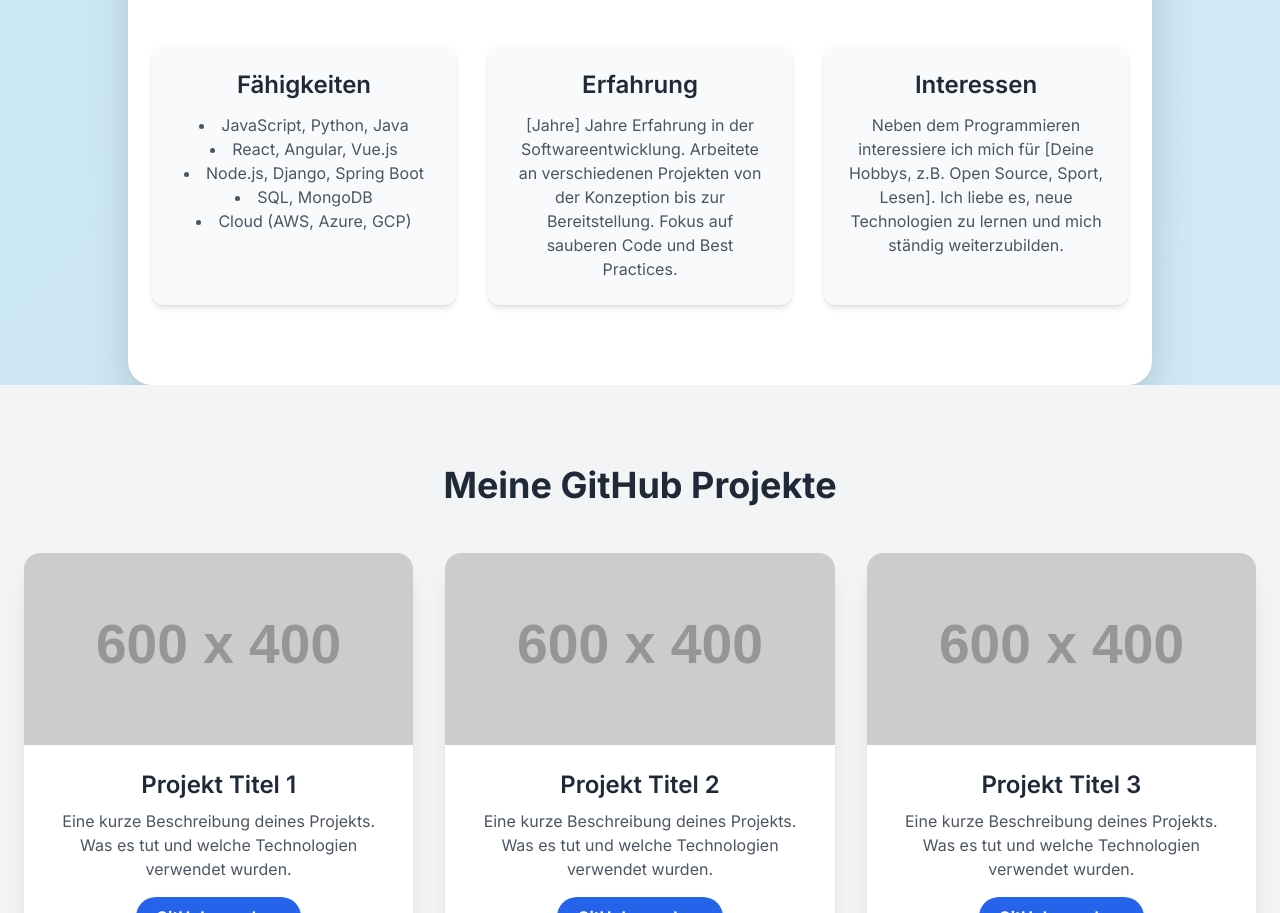
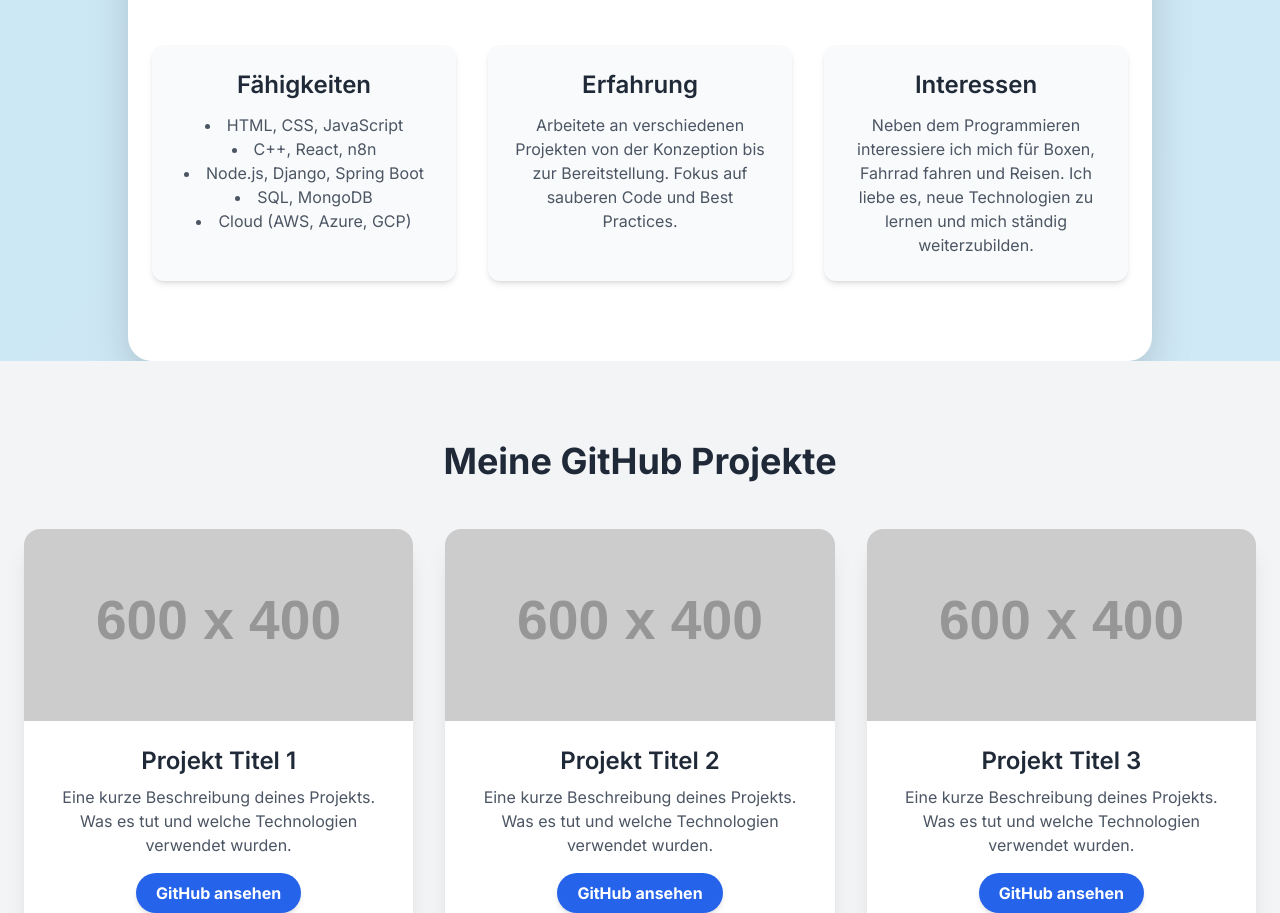
Before and after one commit to Pelutson/MiehePlana, a website: page index.html in a window 1280 px wide. Shown: the part 1051-1964 px from the top of the page. Drawn offline with nearby package versions, Linux system fonts and the light colour scheme; placeholder pictures from the web are drawn by us.

Commit message:
Update index.html

```diff
--- a/index.html
+++ b/index.html
@@ -91,8 +91,8 @@
                 <div class="p-6 bg-gray-50 rounded-xl shadow-md transform hover:scale-105 transition duration-300">
                     <h3 class="text-2xl font-semibold text-gray-800 mb-3">Fähigkeiten</h3>
                     <ul class="list-disc list-inside text-gray-600">
-                        <li>JavaScript, Python, Java</li>
-                        <li>React, Angular, Vue.js</li>
+                        <li>HTML, CSS, JavaScript</li>
+                        <li>C++, React, n8n</li>
                         <li>Node.js, Django, Spring Boot</li>
                         <li>SQL, MongoDB</li>
                         <li>Cloud (AWS, Azure, GCP)</li>
@@ -101,7 +101,7 @@
                 <div class="p-6 bg-gray-50 rounded-xl shadow-md transform hover:scale-105 transition duration-300">
                     <h3 class="text-2xl font-semibold text-gray-800 mb-3">Erfahrung</h3>
                     <p class="text-gray-600">
-                        [Jahre] Jahre Erfahrung in der Softwareentwicklung.
+
                         Arbeitete an verschiedenen Projekten von der Konzeption bis zur Bereitstellung.
                         Fokus auf sauberen Code und Best Practices.
                     </p>
@@ -109,7 +109,7 @@
                 <div class="p-6 bg-gray-50 rounded-xl shadow-md transform hover:scale-105 transition duration-300">
                     <h3 class="text-2xl font-semibold text-gray-800 mb-3">Interessen</h3>
                     <p class="text-gray-600">
-                        Neben dem Programmieren interessiere ich mich für [Deine Hobbys, z.B. Open Source, Sport, Lesen].
+                        Neben dem Programmieren interessiere ich mich für Boxen, Fahrrad fahren und Reisen.
                         Ich liebe es, neue Technologien zu lernen und mich ständig weiterzubilden.
                     </p>
                 </div>
```
